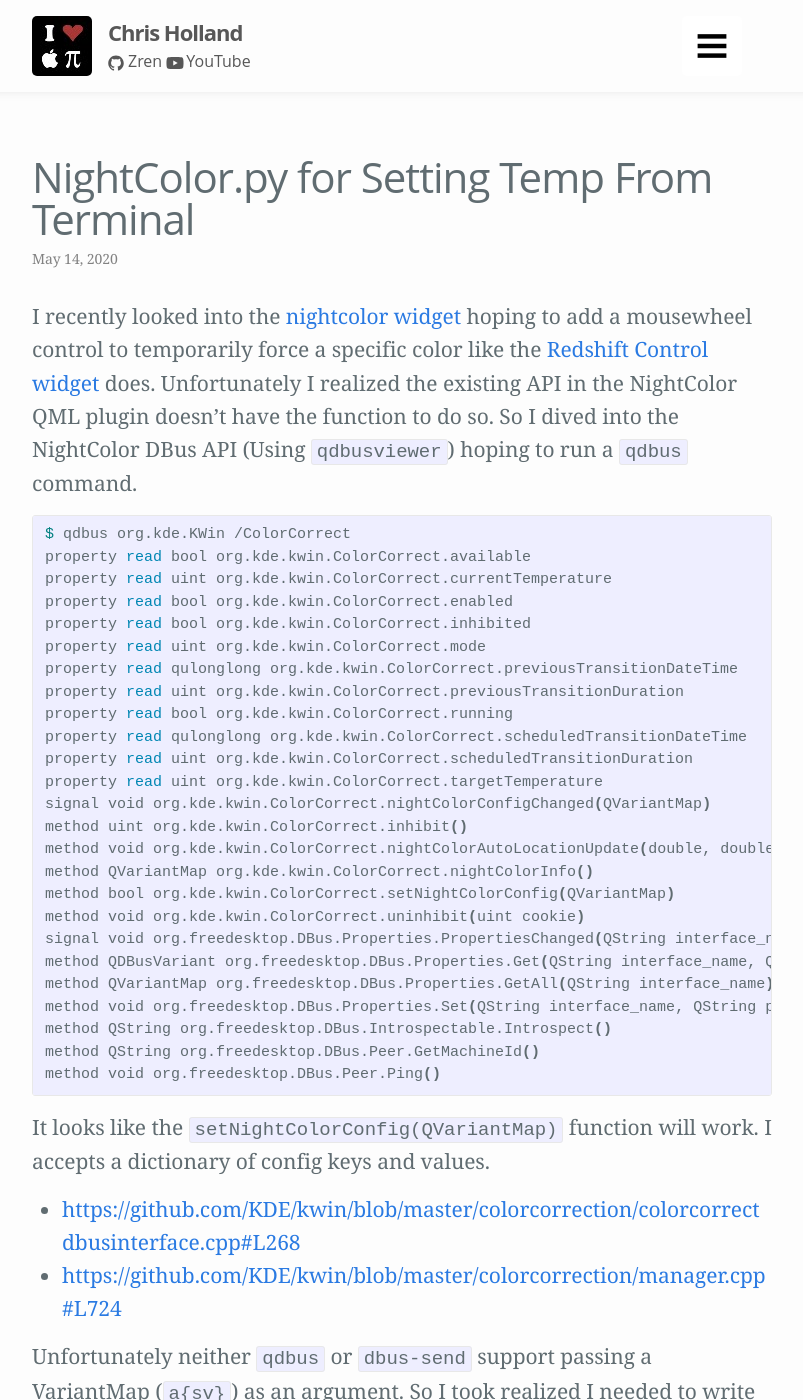
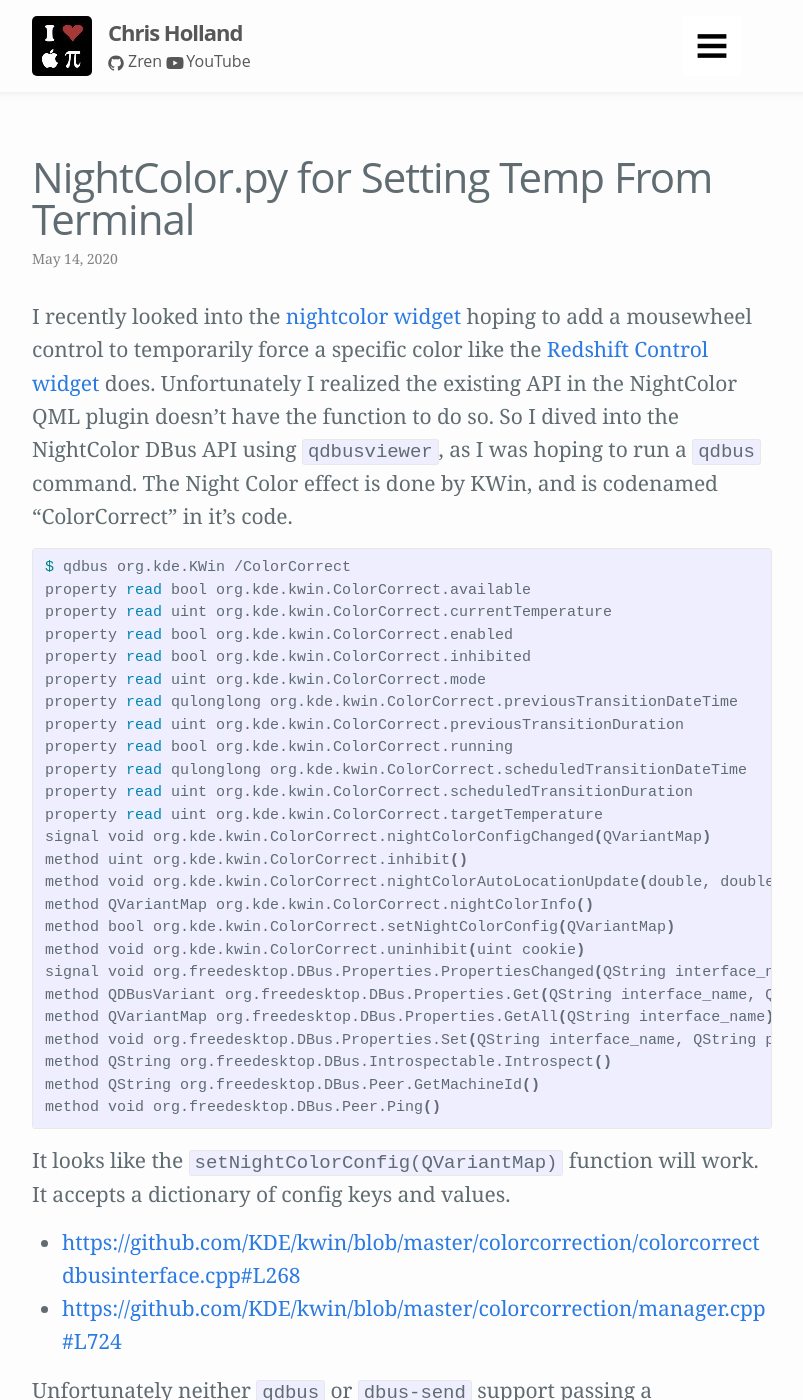
Before and after one commit to Zren/zren.github.io, a Jekyll site: the page built from _posts/2020-05-14-nightcolorpy-for-setting-temp-from-terminal.markdown, in a window 1280 px wide and 1400 px high. Shown: the whole window, without its empty margins (238-1041 px from the left). Built offline with Jekyll 4.4.1, drawn with Linux system fonts in a browser that asks for light colours.

Commit message:
typo, wording.

```diff
--- a/_posts/2020-05-14-nightcolorpy-for-setting-temp-from-terminal.markdown
+++ b/_posts/2020-05-14-nightcolorpy-for-setting-temp-from-terminal.markdown
@@ -3,7 +3,7 @@
 layout: post
 ---
 
-I recently looked into the [nightcolor widget](https://github.com/KDE/kdeplasma-addons/tree/master/applets/nightcolor) hoping to add a mousewheel control to temporarily force a specific color like the [Redshift Control widget](https://github.com/kde/plasma-redshift-control) does. Unfortunately  I realized the existing API in the NightColor QML plugin doesn't have the function to do so. So I dived into the NightColor DBus API (Using `qdbusviewer`) hoping to run a `qdbus` command.
+I recently looked into the [nightcolor widget](https://github.com/KDE/kdeplasma-addons/tree/master/applets/nightcolor) hoping to add a mousewheel control to temporarily force a specific color like the [Redshift Control widget](https://github.com/kde/plasma-redshift-control) does. Unfortunately  I realized the existing API in the NightColor QML plugin doesn't have the function to do so. So I dived into the NightColor DBus API using `qdbusviewer`, as I was hoping to run a `qdbus` command. The Night Color effect is done by KWin, and is codenamed "ColorCorrect" in it's code.
 
 {% highlight bash %}
 $ qdbus org.kde.KWin /ColorCorrect
@@ -34,7 +34,7 @@
 {% endhighlight %}
 
 
-It looks like the `setNightColorConfig(QVariantMap)` function will work. I accepts a dictionary of config keys and values.
+It looks like the `setNightColorConfig(QVariantMap)` function will work. It accepts a dictionary of config keys and values.
 
 * <https://github.com/KDE/kwin/blob/master/colorcorrection/colorcorrectdbusinterface.cpp#L268>
 * <https://github.com/KDE/kwin/blob/master/colorcorrection/manager.cpp#L724>
```
